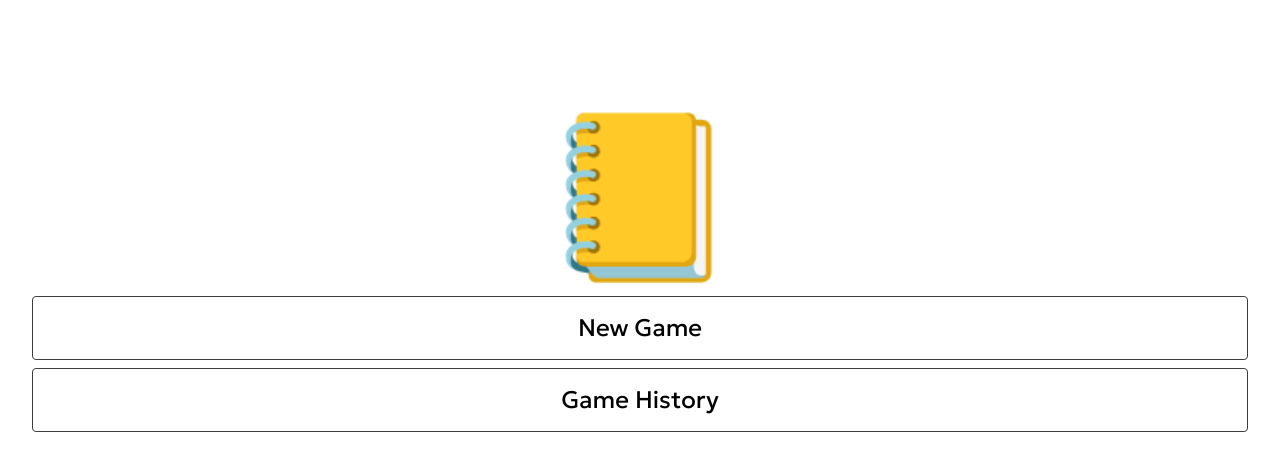
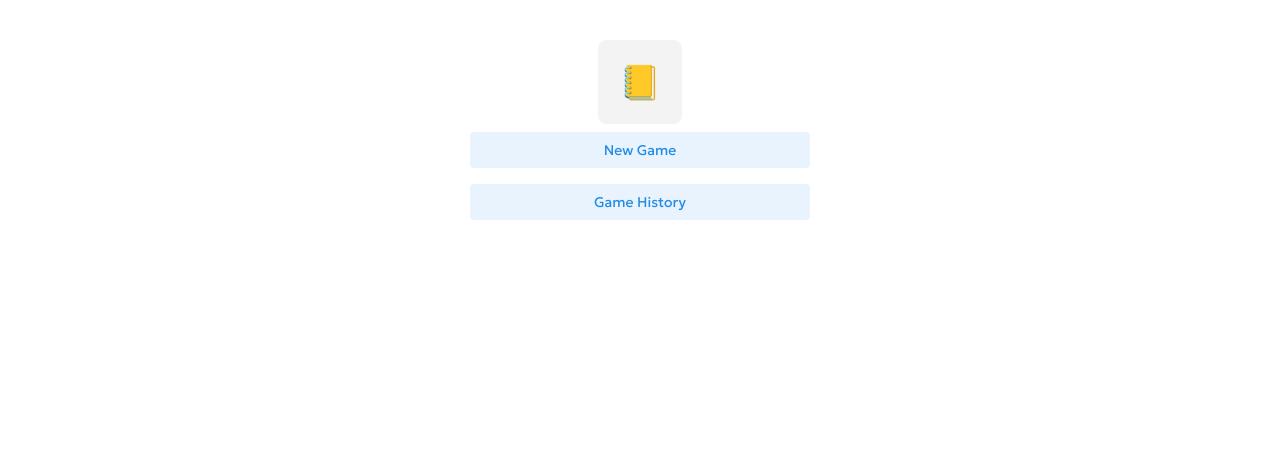
Before and after one commit to dxanh97/sai-nha-co, a React (Create React App) app: page / in a window 1280 px wide. Shown: the top 470 px of the page. Built offline with nearby package versions, Linux system fonts and the light colour scheme.

Commit message:
💄 use mantine

```diff
--- a/src/index.tsx
+++ b/src/index.tsx
@@ -2,6 +2,8 @@ import React from 'react';
 import ReactDOM from 'react-dom/client';
 import { Routes, Route, BrowserRouter } from 'react-router-dom';
 import { Provider } from 'react-redux';
+import { createTheme, MantineProvider } from '@mantine/core';
+import '@mantine/core/styles.css';
 
 import { store } from './redux/store';
 import Home from './pages/home';
@@ -12,8 +14,13 @@ const root = ReactDOM.createRoot(
   document.getElementById('root') as HTMLElement,
 );
 
+const theme = createTheme({
+  /** Mantine theme override */
+});
+
 root.render(
   <React.StrictMode>
+    <MantineProvider theme={theme}>
       <Provider store={store}>
         <BrowserRouter>
           <Routes>
@@ -26,5 +33,6 @@ root.render(
           </Routes>
         </BrowserRouter>
       </Provider>
+    </MantineProvider>
   </React.StrictMode>,
 );
--- a/src/pages/home.scss
+++ /dev/null
@@ -1,19 +0,0 @@
-div.main {
-  display: flex;
-  justify-content: center;
-  align-items: center;
-  flex-direction: column;
-  padding: 4rem 0;
-  span.logo {
-    font-size: 10rem;
-  }
-  button.btn {
-    background: none;
-    border: 1px solid #3d3d3d;
-    width: 100%;
-    padding: 1rem;
-    border-radius: 0.25rem;
-    font-size: 1.5rem;
-    margin-bottom: 0.5rem;
-  }
-}
--- a/src/pages/home.tsx
+++ b/src/pages/home.tsx
@@ -1,16 +1,37 @@
-import './home.scss';
+import {
+  //
+  Avatar,
+  Button,
+  Center,
+  Container,
+  Grid,
+} from '@mantine/core';
 
 function Home() {
   return (
-    <div className="main">
-      <span className="logo">📒</span>
-      <button className="btn" type="button">
-        New Game
-      </button>
-      <button className="btn" type="button">
-        Game History
-      </button>
-    </div>
+    <Container my="md">
+      <Center>
+        <Grid>
+          <Grid.Col span={{ base: 12 }}>
+            <Grid justify="center">
+              <Avatar size="xl" radius="md">
+                <span>📒</span>
+              </Avatar>
+            </Grid>
+          </Grid.Col>
+          <Grid.Col span={{ base: 12 }}>
+            <Button variant="light" fullWidth>
+              New Game
+            </Button>
+          </Grid.Col>
+          <Grid.Col span={{ base: 12 }}>
+            <Button variant="light" fullWidth>
+              Game History
+            </Button>
+          </Grid.Col>
+        </Grid>
+      </Center>
+    </Container>
   );
 }
 
```
Lines whose indentation alone changed are shown as unchanged.
